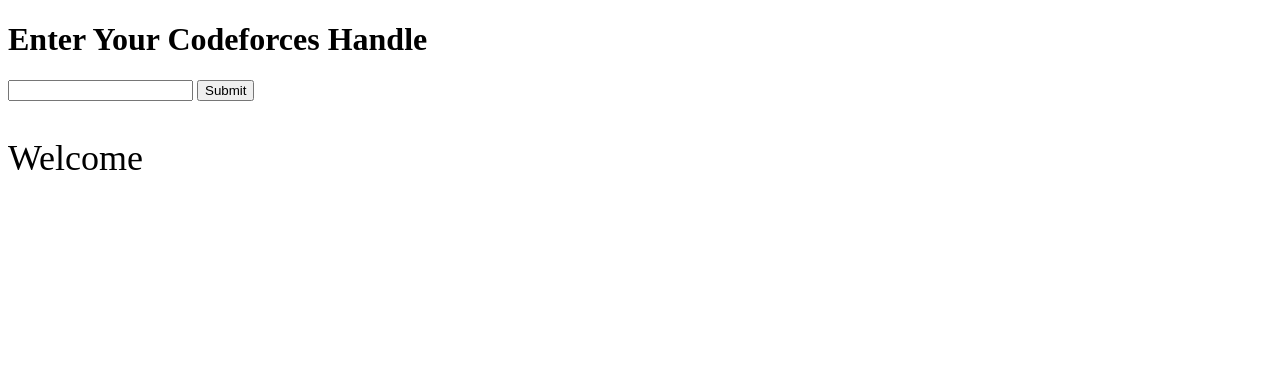
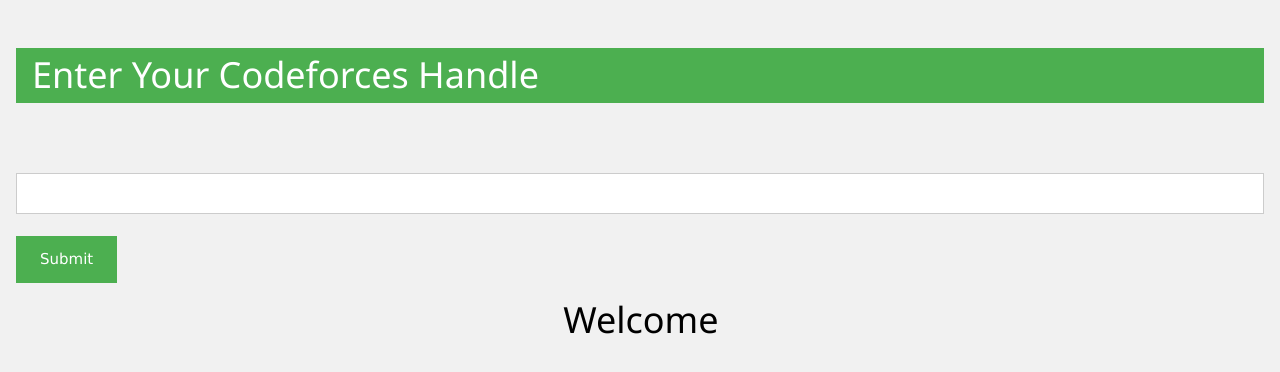
Before and after one commit to Adien7368/Codeforces-api-Example-Basic, a plain HTML site: page index.html in a window 1280 px wide. Drawn offline with nearby package versions, Linux system fonts and the light colour scheme.

Commit message:
Update index.html

```diff
--- a/index.html
+++ b/index.html
@@ -1,15 +1,28 @@
 <!DOCTYPE html>
-<html>
+<html class="w3-light-grey">
 <head>
+
+	<link rel="stylesheet" href="CSS/W3.css"></link>
+
 	<title>Codeforces API Basic (user.info)</title>
-	<h1>Enter Your Codeforces Handle</h1>
+	<div class="w3-container w3-padding-32">
+		<h1 class = "w3-green w3-panel"> Enter Your Codeforces Handle</h1>
+	</div>
+
 	<!--canvas id="myCanvas"></canvas-->
 </head>
 <body>
 <script type="text/javascript" src="main.js" ></script>
-<input type="text" onkeyup="if(event.keyCode==13)document.getElementById('button0').click();" name="Handle" id="input0">
-<button id="button0" onclick="sendURL()" >Submit</button>
-<p id="para" style="font-size:36px;">Welcome</p>
-<p id="handle"></p>
+<br>
+<div class="w3-container">
+
+
+<input class="w3-input w3-border w3-hover-light-green " type="text" onkeyup="if(event.keyCode==13)document.getElementById('button0').click();" name="Handle" id="input0">
+<br>
+<button class="w3-btn w3-padding-large w3-green" id="button0" onclick="sendURL()" >Submit</button>
+
+</div>
+<h1 id="para" style="margin-left: 44%;">Welcome</h1>
+<p id="handle" style="margin-left: 35%;margin-right: 35%;border-style: solid;border-color: green; display: none;"></p>
 </body>
 </html>
```
